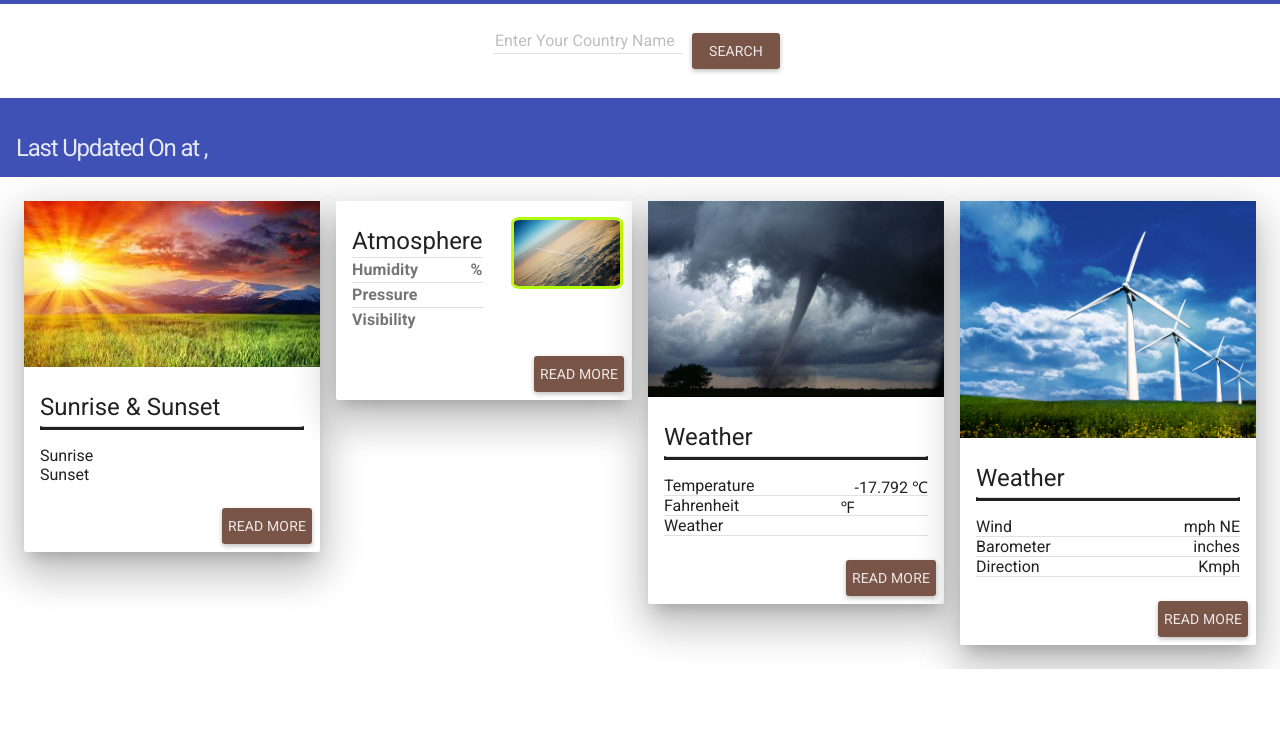
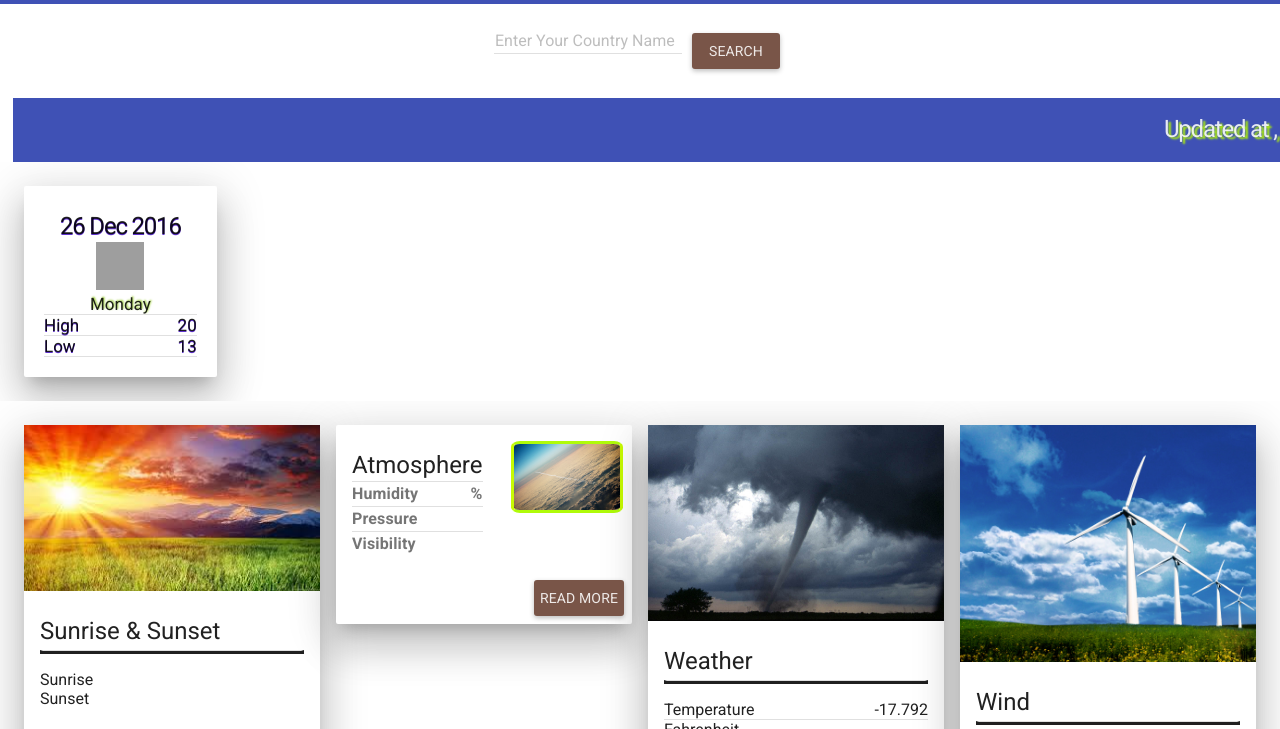
Before and after one commit to sachinmishra007/NEWS, a plain HTML site: page weather.html in a window 1280 px wide. Shown: the part 75-804 px from the top of the page. Drawn offline with Linux system fonts and the light colour scheme; grey boxes are pictures that could not be loaded.

Commit message:
Add files via upload

```diff
--- a/weather.html
+++ b/weather.html
@@ -1,3 +1,4 @@
+
 <!DOCTYPE html>
 <html xmlns="http://www.w3.org/1999/xhtml">
 <head>
@@ -18,7 +19,7 @@
     <div layout="row" layout-wrap>
         <div flex="100">
             <md-toolbar style="background-color: #3f51b5; cursor:pointer">
-                <a href="index.html" style="text-decoration:none;color:white;"><h1 style="margin-left: 21px;    margin-top: 7px;">Weather Information</h1></a>
+                <a href="index.html" style="text-decoration:none;color:white;"><h1 style="margin-left: 21px;    margin-top: 7px;text-shadow: 3px 2px 2px #adef0b;">Weather Information</h1></a>
             </md-toolbar>
             <md-content layout="row" layout-align="center center" layout-xs="row">
                 <md-input-container>
@@ -39,18 +40,53 @@
                 </div>
             </div>
             <div ng-show="IsNewsVisible">
-                <md-toolbar layout="column" style="background-color: #3f51b5;" layout-padding>
+                <md-toolbar layout="column" style="background-color: #3f51b5; margin-left:1%;" layout-padding>
                     <div style="    float: right;    margin-top: -17px;    margin-bottom: -27px;">
                         <h1 class="md-headline">
-                            <span>
+                            <span style="float:left;text-shadow: 3px 2px 2px #adef0b;">
                                 <h1 style="padding: 12px;    margin-top: -10px;    margin-bottom: 0.3rem;">
                                     {{ResultData.location.city}}
                                 </h1>
                             </span>
-                            Last Updated On {{ResultData.lastBuildDate}} at {{ResultData.location.country}} , {{ResultData.location.region}}
+                            <span style="float:right;text-shadow: 3px 2px 2px #adef0b;">
+                                Updated {{ResultData.lastBuildDate}} at {{ResultData.location.country}} , {{ResultData.location.region}}
+                            </span>
                         </h1>
                     </div>
                 </md-toolbar>
+                <md-content class="md-padding" layout-xs="column" layout="row" style="font-size: 17px;    text-shadow: 0px 1px 0px #5f32cd">
+                    <div flex-xs flex-ft-xs="20" layout="column">
+                        <md-card class="md-whiteframe-24dp" style="padding: 20px;">
+                            <md-card-title>
+                                <md-card-title-text>
+                                    <h1 style="    margin-top: -20px;" class="md-headline">
+                                        26 Dec 2016
+                                        <center>
+                                            <img style="height:48px;width:48px   ; margin-bottom: -36px;" alt="Sunny" src="//ssl.gstatic.com/onebox/weather/48/sunny.png">
+                                        </center>
+                                    </h1>
+                                </md-card-title-text>
+                            </md-card-title>
+                            <md-content>
+
+                                <span style="    text-shadow: 1px -1px 2px yellowgreen;    font-size: 17px;padding-bottom: 10px;">
+                                    <center>
+                                        Monday
+                                    </center>
+                                </span>
+                                <md-divider></md-divider>
+                                <span>High</span>
+                                <span style="float:right">20</span>
+                                <md-divider></md-divider>
+                                <span>Low</span>
+                                <span style="float:right">13</span>
+                                <md-divider></md-divider>
+                            </md-content>
+                        </md-card>
+                    </div>
+
+
+                </md-content>
                 <md-content class="md-padding" layout-xs="column" layout="row">
 
                     <div flex-xs flex-gt-xs="25" layout-="column">
@@ -116,9 +152,17 @@
                             <md-card-content>
                                 <md-divider class="dividerLine"></md-divider>
                                 <p>
-                                    <span>Temperature<span style="float:right">{{( ( ResultData.item.condition.temp -32 ) *.556 ) | number:3}} &#8451;</span></span>
+                                    <span>
+                                        Temperature<span style="float:right">
+                                            {{( ( ResultData.item.condition.temp -32 ) *.556 ) | number:3}}
+                                        </span>
+                                    </span>
                                     <md-divider></md-divider>
-                                    <span>Fahrenheit<span style="float:right">{{ResultData.item.condition.temp}} &#8457;</span></span>
+                                    <span>
+                                        Fahrenheit<span style="float:right">
+                                            {{ResultData.item.condition.temp}}
+                                        </span>
+                                    </span>
                                     <md-divider></md-divider>
                                     <span>Weather<span style="float:right">{{ResultData.item.condition.text}} </span></span>
                                     <md-divider></md-divider>
@@ -138,7 +182,7 @@
                             <center><img src="images/wind.jpg" /></center>
                             <md-card-title>
                                 <md-card-title-text>
-                                    <span class="md-headline">Weather</span>
+                                    <span class="md-headline">Wind</span>
 
                                 </md-card-title-text>
                             </md-card-title>
```
